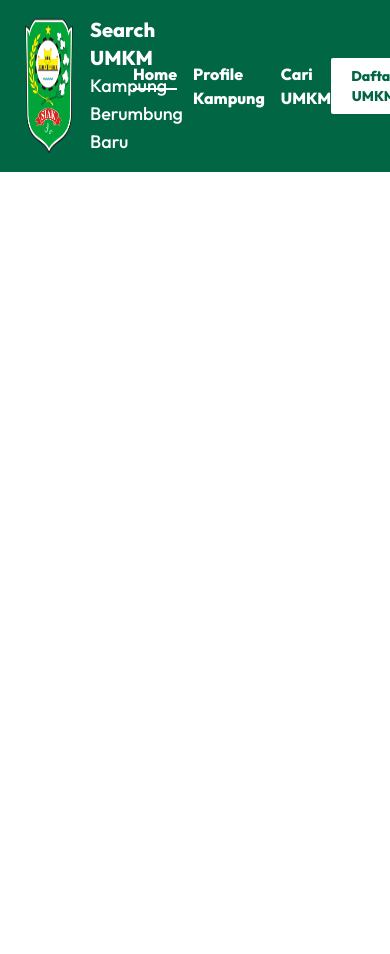
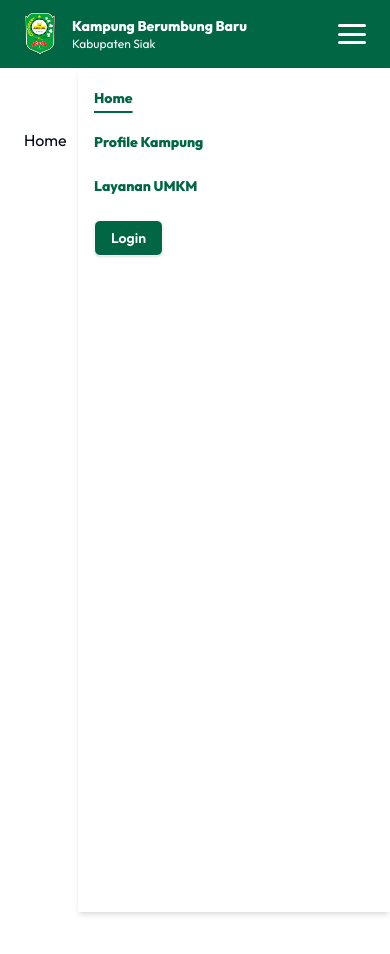
Before and after one commit to Jokosann/umkm-berumbung-baru, a Next.js app: page / in a window 390 px wide. Shown: the top 954 px of the page. Before the commit the page ends 844 px from the top, so only its background shows below. Built offline with nearby package versions, Linux system fonts and the light colour scheme.

Commit message:
feat: responsive navbar - 02

```diff
--- /dev/null
+++ b/app/admin/page.tsx
@@ -0,0 +1,3 @@
+export default function AdminPage() {
+  return <div>AdminPage</div>;
+}
--- a/app/globals.css
+++ b/app/globals.css
@@ -2,28 +2,89 @@
 @tailwind components;
 @tailwind utilities;
 
-:root {
-  --foreground-rgb: 0, 0, 0;
-  --background-start-rgb: 214, 219, 220;
-  --background-end-rgb: 255, 255, 255;
-}
+@layer base {
+  :root {
+    --background: 0 0% 100%;
+    --foreground: 222.2 84% 4.9%;
 
-@media (prefers-color-scheme: dark) {
-  :root {
-    --foreground-rgb: 255, 255, 255;
-    --background-start-rgb: 0, 0, 0;
-    --background-end-rgb: 0, 0, 0;
+    --card: 0 0% 100%;
+    --card-foreground: 222.2 84% 4.9%;
+
+    --popover: 0 0% 100%;
+    --popover-foreground: 222.2 84% 4.9%;
+
+    --primary: 222.2 159, 100%, 20%;
+    --primary-foreground: 210 40% 98%;
+
+    --secondary: 210 40% 96.1%;
+    --secondary-foreground: 222.2 47.4% 11.2%;
+
+    --muted: 210 40% 96.1%;
+    --muted-foreground: 215.4 16.3% 46.9%;
+
+    --accent: 210 40% 96.1%;
+    --accent-foreground: 222.2 47.4% 11.2%;
+
+    --destructive: 0 84.2% 60.2%;
+    --destructive-foreground: 210 40% 98%;
+
+    --border: 214.3 31.8% 91.4%;
+    --input: 214.3 31.8% 91.4%;
+    --ring: 222.2 84% 4.9%;
+
+    --radius: 0.5rem;
+  }
+
+  .dark {
+    --background: 222.2 84% 4.9%;
+    --foreground: 210 40% 98%;
+
+    --card: 222.2 84% 4.9%;
+    --card-foreground: 210 40% 98%;
+
+    --popover: 222.2 84% 4.9%;
+    --popover-foreground: 210 40% 98%;
+
+    --primary: 210 40% 98%;
+    --primary-foreground: 222.2 47.4% 11.2%;
+
+    --secondary: 217.2 32.6% 17.5%;
+    --secondary-foreground: 210 40% 98%;
+
+    --muted: 217.2 32.6% 17.5%;
+    --muted-foreground: 215 20.2% 65.1%;
+
+    --accent: 217.2 32.6% 17.5%;
+    --accent-foreground: 210 40% 98%;
+
+    --destructive: 0 62.8% 30.6%;
+    --destructive-foreground: 210 40% 98%;
+
+    --border: 217.2 32.6% 17.5%;
+    --input: 217.2 32.6% 17.5%;
+    --ring: 212.7 26.8% 83.9%;
   }
 }
 
-@layer utilities {
-  .text-balance {
-    text-wrap: balance;
+@layer base {
+  * {
+    @apply border-border;
+  }
+  body {
+    @apply bg-background text-foreground;
   }
 }
 
-@layer components {
-  .primary {
-    @apply bg-white text-[#006643] px-5 py-2;
-  }
+.hamberger-active div {
+  transition: all 300ms ease;
 }
+
+.hamberger-active div:nth-child(1) {
+  transform: rotate(30deg) translateY(10px) translateX(1px);
+}
+.hamberger-active div:nth-child(2) {
+  display: none;
+}
+.hamberger-active div:nth-child(3) {
+  transform: rotate(-30deg) translateY(-10px) translateX(1px);
+}
--- a/app/page.tsx
+++ b/app/page.tsx
@@ -1,3 +1,3 @@
 export default function Home() {
-  return <div className="pl-6 mt-32">Home</div>;
+  return <div className="pl-6 mt-32 h-[2000px]">Home</div>;
 }
--- a/common/data/nav-link.ts
+++ b/common/data/nav-link.ts
@@ -9,6 +9,6 @@ export const NavbarLinkData = [
   },
   {
     href: '/search',
-    title: 'Cari UMKM',
+    title: 'Layanan UMKM',
   },
 ];
--- /dev/null
+++ b/common/libs/shadcn/utils.ts
@@ -0,0 +1,6 @@
+import { type ClassValue, clsx } from "clsx"
+import { twMerge } from "tailwind-merge"
+
+export function cn(...inputs: ClassValue[]) {
+  return twMerge(clsx(inputs))
+}
--- a/components/layout/navbar/NavMain.tsx
+++ b/components/layout/navbar/NavMain.tsx
@@ -2,24 +2,46 @@
 
 import { NavbarLinkData } from '@/common/data/nav-link';
 import Img from '@/common/libs/image/image';
-import Button from '@/components/ui/Button';
 import Image from 'next/image';
 import Link from 'next/link';
 import { usePathname } from 'next/navigation';
+import { useEffect, useState } from 'react';
+import { Button } from '@/components/shadcn/ui/button';
+import clsx from 'clsx';
 
 export default function NavMain() {
+  const [isActiveMenu, setIsActiveMenu] = useState(false);
   const pathname = usePathname();
 
+  useEffect(() => {
+    setIsActiveMenu(false);
+  }, [pathname]);
+
   return (
-    <div className="fixed top-0 left-0 right-0 w-full bg-[#006643] px-6 py-4 flex justify-between items-center">
+    <div className="fixed top-0 left-0 right-0 z-50 w-full bg-primary-color px-6 py-3 sm:py-4 flex justify-between items-center">
       <div className="flex gap-4">
-        <Image src={Img.Logo} alt="logo" width={50} height={50} />
-        <div className="flex flex-col justify-center items-start text-white">
-          <p className="font-bold text-xl">Search UMKM</p>
-          <p className="font-medium text-lg">Kampung Berumbung Baru</p>
+        <Image src={Img.Logo} alt="logo" width={50} height={50} className="w-8 sm:w-12 lg:w-14" />
+        <Link href={'/'} className="flex flex-col justify-center items-start text-white">
+          <p className="font-bold text-sm sm:text-base md:text-lg lg:text-xl">Kampung Berumbung Baru</p>
+          <p className="text-xs sm:text-sm lg:text-base">Kabupaten Siak</p>
+        </Link>
       </div>
-      </div>
-      <div className="text-white font-bold flex gap-4">
+      <div
+        onClick={() => setIsActiveMenu(false)}
+        className={clsx({
+          'fixed top-[68px] sm:top-[98px] right-0 left-0 bottom-0 bg-transparent backdrop-blur-sm z-30':
+            isActiveMenu,
+        })}
+      />
+      <div
+        className={clsx(
+          'md:text-white font-bold md:shadow-none md:p-0 md:w-auto md:h-auto md:flex-row md:bg-transparent md:flex md:justify-between md:items-center md:gap-8 text-sm lg:text-base md:static fixed z-50 top-[68px] sm:top-[98px] right-0 bg-white h-full text-primary-color flex flex-col items-start gap-6 w-[80vw] py-5 px-4 shadow-md transition-all duration-300',
+          {
+            '-right-[80vw]': !isActiveMenu,
+          }
+        )}
+      >
+        <div className="md:text-white md:w-auto md:h-auto md:flex-row md:flex md:gap-4 text-primary-color flex flex-col items-start gap-6">
           {NavbarLinkData.map((link, index) => (
             <Link
               key={index}
@@ -32,9 +54,20 @@ export default function NavMain() {
             </Link>
           ))}
         </div>
-      <Button type="button" variant="primary" classname="text-sm font-bold rounded-sm shadow-sm">
-        Daftar UMKM
+        <Button className="text-white bg-primary-color hover:bg-white hover:text-primary-color font-semibold border border-white">
+          Login
         </Button>
+      </div>
+      <div
+        onClick={() => setIsActiveMenu(!isActiveMenu)}
+        className={clsx('w-7 h-5 flex flex-col justify-between cursor-pointer md:hidden', {
+          'hamberger-active': isActiveMenu,
+        })}
+      >
+        <div className="w-full h-[3px] bg-white rounded-lg"></div>
+        <div className="w-full h-[3px] bg-white rounded-lg"></div>
+        <div className="w-full h-[3px] bg-white rounded-lg"></div>
+      </div>
     </div>
   );
 }
--- a/components/layout/navbar/Navbar.tsx
+++ b/components/layout/navbar/Navbar.tsx
@@ -3,7 +3,7 @@
 import { usePathname } from 'next/navigation';
 import NavMain from '@/components/layout/navbar/NavMain';
 
-const disableNavbar = ['/login', '/register', '/error'];
+const disableNavbar = ['/admin', '/login', '/register'];
 
 export default function Navbar() {
   const pathname = usePathname();
--- /dev/null
+++ b/components/shadcn/ui/button.tsx
@@ -0,0 +1,48 @@
+import * as React from 'react';
+import { Slot } from '@radix-ui/react-slot';
+import { cva, type VariantProps } from 'class-variance-authority';
+
+import { cn } from '@/common/libs/shadcn/utils';
+
+const buttonVariants = cva(
+  'inline-flex items-center justify-center whitespace-nowrap rounded-md text-sm font-medium transition-colors focus-visible:outline-none focus-visible:ring-1 focus-visible:ring-ring disabled:pointer-events-none disabled:opacity-50',
+  {
+    variants: {
+      variant: {
+        default: 'bg-primary text-primary-foreground shadow hover:bg-primary/90',
+        destructive: 'bg-destructive text-destructive-foreground shadow-sm hover:bg-destructive/90',
+        outline:
+          'border border-input bg-background shadow-sm hover:bg-accent hover:text-accent-foreground',
+        secondary: 'bg-secondary text-secondary-foreground shadow-sm hover:bg-secondary/80',
+        ghost: 'hover:bg-accent hover:text-accent-foreground',
+        link: 'text-primary underline-offset-4 hover:underline',
+      },
+      size: {
+        default: 'h-9 px-4 py-2',
+        sm: 'h-8 rounded-md px-3 text-xs',
+        lg: 'h-10 rounded-md px-8',
+        icon: 'h-9 w-9',
+      },
+    },
+    defaultVariants: {
+      variant: 'default',
+      size: 'default',
+    },
+  }
+);
+
+export interface ButtonProps
+  extends React.ButtonHTMLAttributes<HTMLButtonElement>,
+    VariantProps<typeof buttonVariants> {
+  asChild?: boolean;
+}
+
+const Button = React.forwardRef<HTMLButtonElement, ButtonProps>(
+  ({ className, variant, size, asChild = false, ...props }, ref) => {
+    const Comp = asChild ? Slot : 'button';
+    return <Comp className={cn(buttonVariants({ variant, size, className }))} ref={ref} {...props} />;
+  }
+);
+Button.displayName = 'Button';
+
+export { Button, buttonVariants };
--- a/tailwind.config.ts
+++ b/tailwind.config.ts
@@ -1,20 +1,81 @@
-import type { Config } from "tailwindcss";
+import type { Config } from 'tailwindcss';
 
-const config: Config = {
+const config = {
+  darkMode: ['class'],
   content: [
-    "./pages/**/*.{js,ts,jsx,tsx,mdx}",
-    "./components/**/*.{js,ts,jsx,tsx,mdx}",
-    "./app/**/*.{js,ts,jsx,tsx,mdx}",
+    './pages/**/*.{ts,tsx}',
+    './components/**/*.{ts,tsx}',
+    './app/**/*.{ts,tsx}',
+    './src/**/*.{ts,tsx}',
   ],
+  prefix: '',
   theme: {
+    container: {
+      center: true,
+      padding: '2rem',
+      screens: {
+        '2xl': '1400px',
+      },
+    },
     extend: {
-      backgroundImage: {
-        "gradient-radial": "radial-gradient(var(--tw-gradient-stops))",
-        "gradient-conic":
-          "conic-gradient(from 180deg at 50% 50%, var(--tw-gradient-stops))",
+      colors: {
+        'primary-color': '#006643',
+        border: 'hsl(var(--border))',
+        input: 'hsl(var(--input))',
+        ring: 'hsl(var(--ring))',
+        background: 'hsl(var(--background))',
+        foreground: 'hsl(var(--foreground))',
+        primary: {
+          DEFAULT: 'hsl(var(--primary))',
+          foreground: 'hsl(var(--primary-foreground))',
+        },
+        secondary: {
+          DEFAULT: 'hsl(var(--secondary))',
+          foreground: 'hsl(var(--secondary-foreground))',
+        },
+        destructive: {
+          DEFAULT: 'hsl(var(--destructive))',
+          foreground: 'hsl(var(--destructive-foreground))',
+        },
+        muted: {
+          DEFAULT: 'hsl(var(--muted))',
+          foreground: 'hsl(var(--muted-foreground))',
+        },
+        accent: {
+          DEFAULT: 'hsl(var(--accent))',
+          foreground: 'hsl(var(--accent-foreground))',
+        },
+        popover: {
+          DEFAULT: 'hsl(var(--popover))',
+          foreground: 'hsl(var(--popover-foreground))',
+        },
+        card: {
+          DEFAULT: 'hsl(var(--card))',
+          foreground: 'hsl(var(--card-foreground))',
+        },
+      },
+      borderRadius: {
+        lg: 'var(--radius)',
+        md: 'calc(var(--radius) - 2px)',
+        sm: 'calc(var(--radius) - 4px)',
+      },
+      keyframes: {
+        'accordion-down': {
+          from: { height: '0' },
+          to: { height: 'var(--radix-accordion-content-height)' },
+        },
+        'accordion-up': {
+          from: { height: 'var(--radix-accordion-content-height)' },
+          to: { height: '0' },
+        },
+      },
+      animation: {
+        'accordion-down': 'accordion-down 0.2s ease-out',
+        'accordion-up': 'accordion-up 0.2s ease-out',
       },
     },
   },
-  plugins: [],
-};
+  plugins: [require('tailwindcss-animate')],
+} satisfies Config;
+
 export default config;
```
Also changed, not shown: package.json (+7 -1 lines), components.json (added), 1 other file (tests, documents, lock files or other folders). Lines whose indentation alone changed are shown as unchanged.
